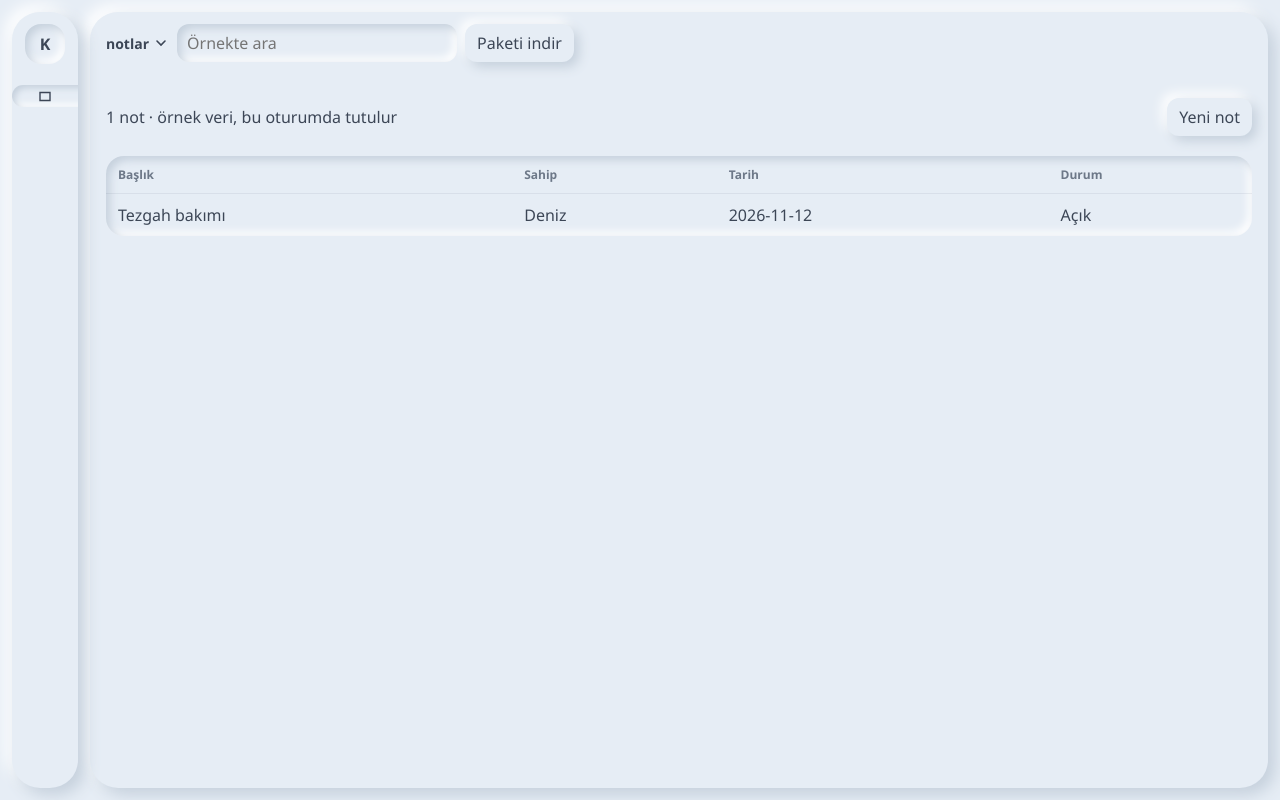
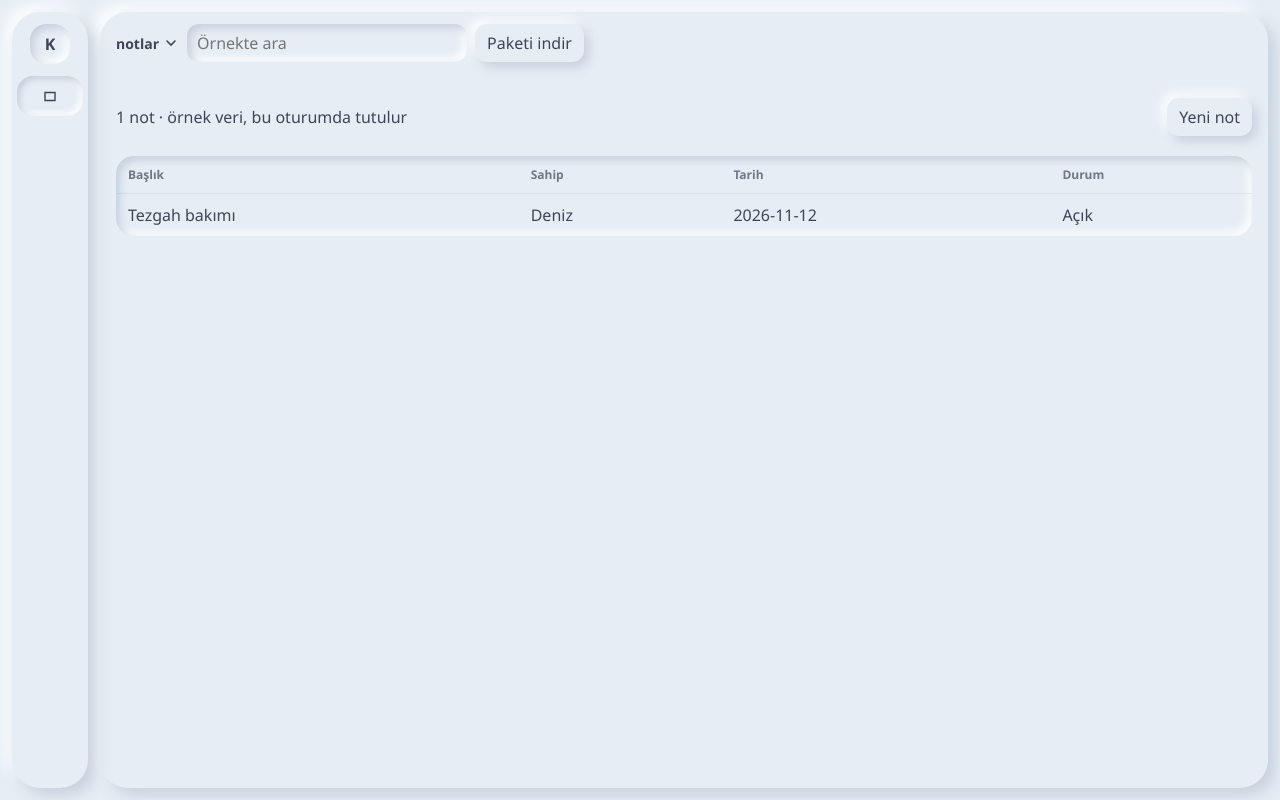
Before and after one commit to rofimosoft/kobikon-module-kit, a React (Vite) app: page /#/ornek/notlar in a window 1280 px wide. Built offline with nearby package versions, Linux system fonts and the light colour scheme.

Commit message:
Inset the collapsed workbench buttons inside the rail.
Co-authored-by: Cursor <cursoragent@cursor.com>

```diff
--- a/src/index.css
+++ b/src/index.css
@@ -43,7 +43,7 @@ button { cursor: pointer; }
 .nav-anchor {
   position: relative;
   z-index: 3;
-  width: 66px;
+  width: 76px;
   height: 100%;
   flex-shrink: 0;
   overflow: hidden;
@@ -62,7 +62,7 @@ button { cursor: pointer; }
 
 .rail-slot {
   display: flex;
-  width: 66px;
+  width: 76px;
   flex-shrink: 0;
   align-items: center;
   justify-content: center;
@@ -71,6 +71,23 @@ button { cursor: pointer; }
 .rail-slot.stack { flex-direction: column; gap: 8px; }
 
 .rail-slot .icon-btn { margin-left: 0; }
+
+.icon-face {
+  display: flex;
+  width: 66px;
+  height: 40px;
+  align-items: center;
+  justify-content: center;
+  border-radius: 16px;
+}
+
+.icon-face.active {
+  box-shadow: inset 3px 3px 6px var(--neu-dark), inset -3px -3px 6px var(--neu-light);
+}
+
+.grow-row > .nav-row[aria-current="page"] {
+  box-shadow: none;
+}
 
 .grow-row {
   display: flex;
@@ -120,7 +137,7 @@ button { cursor: pointer; }
 .pop {
   position: absolute;
   top: calc(100% + 4px);
-  left: 58px;
+  left: 68px;
   z-index: 3;
   display: grid;
   width: 200px;
@@ -134,7 +151,7 @@ button { cursor: pointer; }
 .nav-head .pop {
   top: 56px;
   right: 12px;
-  left: 58px;
+  left: 68px;
   width: auto;
 }
 
@@ -218,7 +235,7 @@ button.grow-row { gap: 8px; padding: 0; }
   box-shadow: inset 3px 3px 6px var(--neu-dark), inset -3px -3px 6px var(--neu-light);
 }
 
-.sub { display: grid; gap: 4px; margin-top: 4px; padding-right: 8px; padding-left: 58px; }
+.sub { display: grid; gap: 4px; margin-top: 4px; padding-right: 8px; padding-left: 68px; }
 
 .sub-clip {
   display: grid;
--- a/src/nav.tsx
+++ b/src/nav.tsx
@@ -179,7 +179,9 @@ export function WorkbenchNav({
                     >
                       <IconTip label={item.label} disabled={open}>
                         <span className="rail-slot">
-                          <ModuleGlyph name={item.icon} />
+                          <span className={!open && active ? "icon-face active" : "icon-face"}>
+                            <ModuleGlyph name={item.icon} />
+                          </span>
                         </span>
                       </IconTip>
                       <span>{item.label}</span>
```
